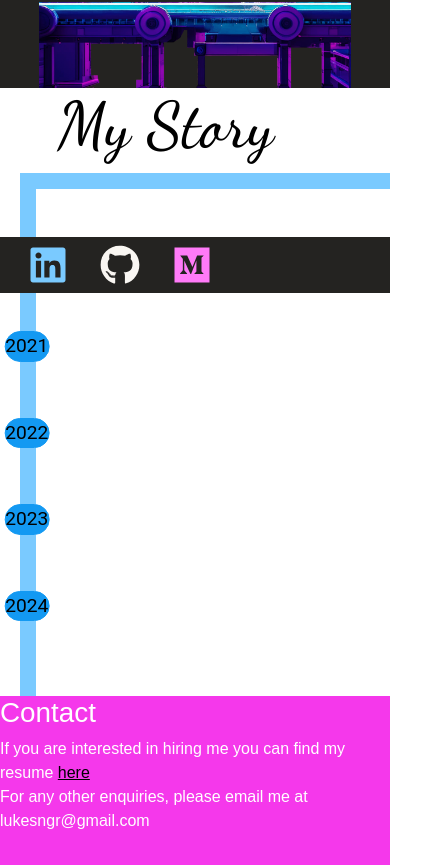
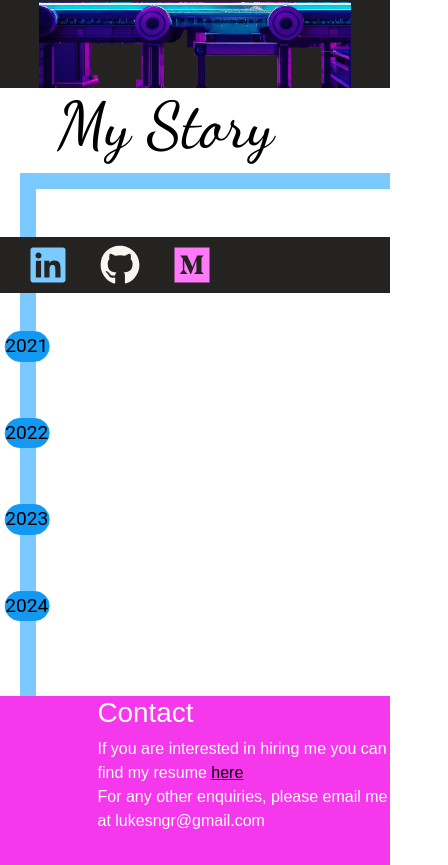
Before and after one commit to lukesngr/sangaworld, a Next.js app: page /home in a window 390 px wide. Shown: the part 551-1416 px from the top of the page, 448 px wide, since content can reach past the window. Built offline with nearby package versions, Linux system fonts and the light colour scheme.

Commit message:
Desperately trying to make my website responsive

```diff
--- a/src/styles/hiring.scss
+++ b/src/styles/hiring.scss
@@ -5,6 +5,7 @@
     background-color: theme.$focused-pink-color;
     color: white;
     font-family: 'Arial';
+    padding-left: 25%;
 }
 
 .hiringDiv a {
--- a/src/styles/mystory.scss
+++ b/src/styles/mystory.scss
@@ -158,6 +158,7 @@
         animation: moveInWithScrollResponsive linear both;
         animation-timeline: view();
         animation-range: 10vh 40vh;
+        width: fit-content;
     }
 
 
```
